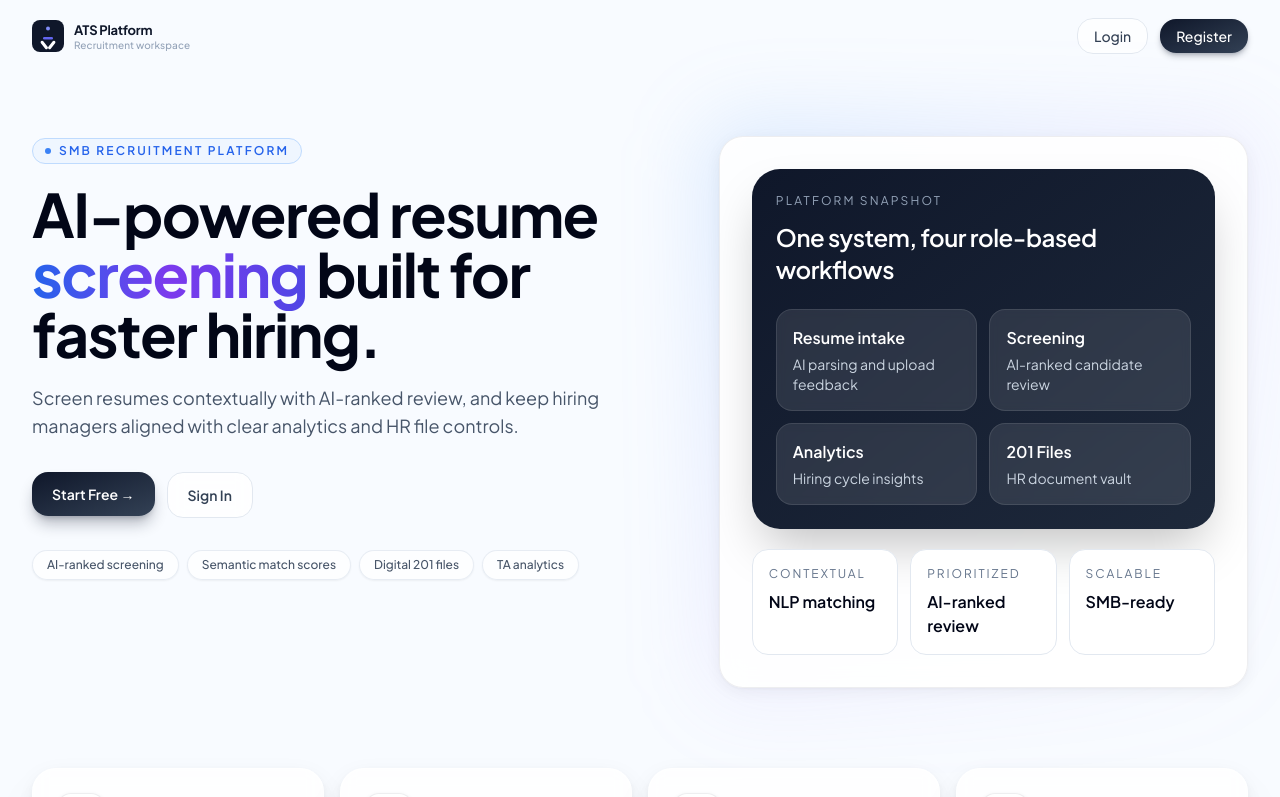
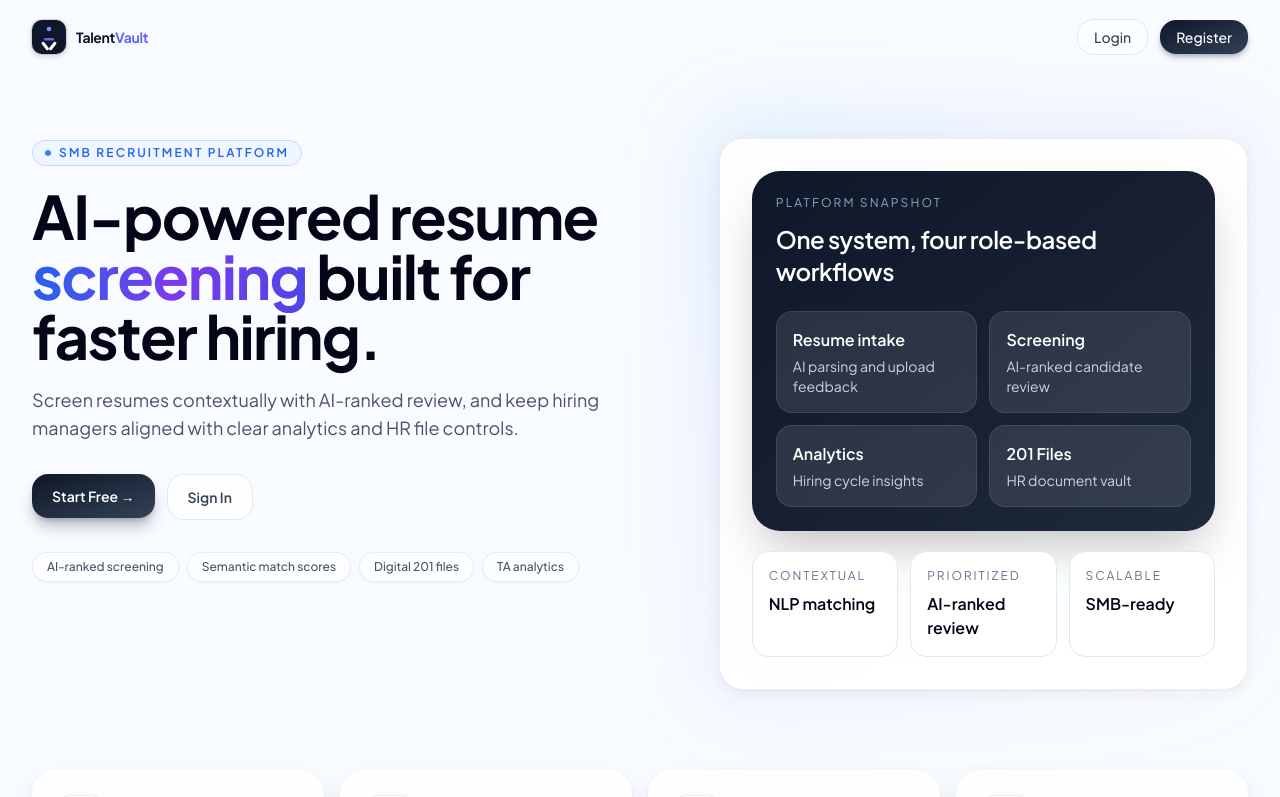
Before and after one commit to nielc81-eng/ATS, a React (Vite) app: page / in a window 1280 px wide. Shown: the top 797 px of the page. Built offline with nearby package versions, Linux system fonts and the light colour scheme.

Commit message:
feat: implement recruiter dashboard with digital 201 file management, candidate document inbox, and user-facing authentication screens.

```diff
--- a/index.html
+++ b/index.html
@@ -3,7 +3,7 @@
   <head>
     <meta charset="UTF-8" />
     <meta name="viewport" content="width=device-width, initial-scale=1.0" />
-    <title>AI Resume Screening System</title>
+    <title>TalentVault — Enterprise ATS</title>
     <link rel="preconnect" href="https://fonts.googleapis.com">
     <link rel="preconnect" href="https://fonts.gstatic.com" crossorigin>
     <link href="https://fonts.googleapis.com/css2?family=Plus+Jakarta+Sans:wght@300;400;500;600;700;800&display=swap" rel="stylesheet">
--- a/src/components/branding/BrandMark.jsx
+++ b/src/components/branding/BrandMark.jsx
@@ -1,89 +1,95 @@
 import React from "react";
 
 /**
- * BrandMark — Enterprise-grade logomark.
- * Renders a geometric SVG mark + wordmark. No emoji, no plain text initials.
+ * BrandMark — Enterprise logomark.
+ *
+ * Usage contexts:
+ *  <BrandMark />               — light sidebar / landing, full mark + name
+ *  <BrandMark compact />       — collapsed sidebar / navbar, icon only
+ *  <BrandMark inverse />       — dark sidebar, white-on-dark rendering
+ *  <BrandMark compact inverse />  — collapsed dark sidebar
  */
 export default function BrandMark({ compact = false, inverse = false }) {
+  // Color tokens driven by inverse flag
+  const bg     = inverse ? "rgba(255,255,255,0.10)" : "#0f172a";
+  const bgRing = inverse ? "rgba(255,255,255,0.14)" : "transparent";
+  const mark   = inverse ? "#ffffff" : "#ffffff";
+  const accent = inverse ? "#818cf8" : "#6366f1";
+
   return (
     <div className="flex items-center gap-2.5 select-none">
-      {/* Logomark — geometric SVG */}
+
+      {/* ── Logomark ── */}
       <div
         className="relative flex-none"
         style={{
-          width: 32,
-          height: 32,
+          width: 34,
+          height: 34,
+          borderRadius: 10,
+          background: bg,
+          boxShadow: inverse
+            ? "0 0 0 1px rgba(255,255,255,0.12), 0 2px 8px rgba(0,0,0,0.25)"
+            : "0 0 0 1px rgba(15,23,42,0.12), 0 2px 6px rgba(15,23,42,0.18)",
         }}
       >
         <svg
-          width="32"
-          height="32"
-          viewBox="0 0 32 32"
+          width="34"
+          height="34"
+          viewBox="0 0 34 34"
           fill="none"
           xmlns="http://www.w3.org/2000/svg"
           aria-hidden="true"
         >
-          {/* Outer square with rounded corners */}
-          <rect
-            width="32"
-            height="32"
-            rx="8"
-            fill={inverse ? "#ffffff" : "#0f172a"}
-          />
-          {/* Inner geometric mark — abstract "A" / upward arrow form */}
           {/* Left bar */}
           <rect
-            x="8"
-            y="22"
+            x="9"
+            y="23"
             width="3"
             height="10"
             rx="1.5"
-            fill={inverse ? "#0f172a" : "#ffffff"}
-            transform="rotate(-38 8 22)"
+            fill={mark}
+            transform="rotate(-38 9 23)"
           />
           {/* Right bar */}
           <rect
-            x="21"
-            y="22"
+            x="22"
+            y="23"
             width="3"
             height="10"
             rx="1.5"
-            fill={inverse ? "#0f172a" : "#ffffff"}
-            transform="rotate(38 24 22)"
+            fill={mark}
+            transform="rotate(38 25 23)"
           />
-          {/* Cross bar */}
+          {/* Cross bar — indigo accent */}
           <rect
-            x="11"
-            y="17"
+            x="12"
+            y="18"
             width="10"
             height="2.5"
             rx="1.25"
-            fill={inverse ? "#0f172a" : "#6366f1"}
+            fill={accent}
           />
-          {/* Top dot */}
+          {/* Top pip */}
           <circle
-            cx="16"
-            cy="8.5"
-            r="2"
-            fill={inverse ? "#0f172a" : "#818cf8"}
+            cx="17"
+            cy="9"
+            r="2.25"
+            fill={inverse ? "rgba(255,255,255,0.55)" : "#818cf8"}
           />
         </svg>
       </div>
 
-      {/* Wordmark */}
+      {/* ── Wordmark (only when not compact) ── */}
       {!compact && (
-        <div>
+        <div className="min-w-0">
           <div
-            className="text-[13px] font-bold leading-tight tracking-tight"
-            style={{ color: inverse ? "#ffffff" : "#0f172a", letterSpacing: "-0.02em" }}
+            className="text-[14px] font-bold leading-none tracking-tight truncate"
+            style={{
+              color: inverse ? "#ffffff" : "#0f172a",
+              letterSpacing: "-0.025em",
+            }}
           >
-            ATS Platform
-          </div>
-          <div
-            className="text-[10px] font-medium leading-none mt-0.5"
-            style={{ color: inverse ? "rgba(255,255,255,0.4)" : "#94a3b8", letterSpacing: "0.01em" }}
-          >
-            Recruitment workspace
+            Talent<span style={{ color: accent }}>Vault</span>
           </div>
         </div>
       )}
--- a/src/pages/admin/Users.jsx
+++ b/src/pages/admin/Users.jsx
@@ -1,4 +1,5 @@
 import React, { useMemo, useState } from "react";
+import { motion, AnimatePresence } from "framer-motion";
 import { useAuth } from "../../context/AuthContext";
 import { useAdminData } from "../../context/AdminDataContext";
 import { rolePermissions } from "../../lib/adminMockData";
@@ -263,7 +264,15 @@ export default function AdminUsers() {
                 </th>
               </tr>
             </thead>
-            <tbody className="divide-y divide-slate-200 bg-white">
+            <AnimatePresence mode="wait">
+              <motion.tbody
+                key={statusFilter}
+                initial={{ opacity: 0, y: 10 }}
+                animate={{ opacity: 1, y: 0 }}
+                exit={{ opacity: 0, y: -10 }}
+                transition={{ duration: 0.2 }}
+                className="divide-y divide-slate-200 bg-white"
+              >
               {filteredUsers.map((user) => (
                 <tr key={user.email} className={user.status === "Archived" ? "bg-amber-50/30" : ""}>
                   <td className="px-6 py-4 align-top">
@@ -339,7 +348,8 @@ export default function AdminUsers() {
                   </td>
                 </tr>
               ) : null}
-            </tbody>
+              </motion.tbody>
+            </AnimatePresence>
           </table>
         </div>
       </section>
--- a/src/pages/recruiter/Applicants.jsx
+++ b/src/pages/recruiter/Applicants.jsx
@@ -1,5 +1,6 @@
 import React, { useMemo, useState } from "react";
 import { Link, useParams } from "react-router-dom";
+import { motion, AnimatePresence } from "framer-motion";
 import { PageFrame } from "../../components/layout/ShellPrimitives";
 import { useRecruitmentData } from "../../context/RecruitmentDataContext";
 import { getApplicationStatusLabel } from "../../lib/applicationStatuses";
@@ -134,7 +135,14 @@ export default function RecruiterApplicants() {
                   <th className="whitespace-nowrap px-6 py-3 font-medium">Actions</th>
                 </tr>
               </thead>
-              <tbody>
+              <AnimatePresence mode="wait">
+                <motion.tbody
+                  key={`${status}-${category}-${search}-${page}`}
+                  initial={{ opacity: 0, y: 10 }}
+                  animate={{ opacity: 1, y: 0 }}
+                  exit={{ opacity: 0, y: -10 }}
+                  transition={{ duration: 0.2 }}
+                >
                   {paged.map((item) => (
                     <tr key={item.id} className="border-t border-slate-100">
                       <td className="whitespace-nowrap px-6 py-4 font-medium text-slate-900">
@@ -165,7 +173,8 @@ export default function RecruiterApplicants() {
                       </td>
                     </tr>
                   ) : null}
-              </tbody>
+                </motion.tbody>
+              </AnimatePresence>
             </table>
           </div>
           <div className="flex items-center justify-between border-t border-slate-200 px-6 py-4">
--- a/src/pages/recruiter/DigitalFiles.jsx
+++ b/src/pages/recruiter/DigitalFiles.jsx
@@ -1,4 +1,5 @@
 import React, { useEffect, useMemo, useState } from "react";
+import { motion, AnimatePresence } from "framer-motion";
 import DigitalFileCard from "../../components/digitalFiles/DigitalFileCard";
 import DigitalFileDetailPanel from "../../components/digitalFiles/DigitalFileDetailPanel";
 import { useRecruiterDocsInbox } from "../../context/RecruiterDocsInboxContext";
@@ -246,8 +247,16 @@ export default function RecruiterDigitalFiles() {
         </div>
       </section>
 
-      {activeTab === "vault" ? (
-        <>
+      <AnimatePresence mode="wait">
+        {activeTab === "vault" ? (
+          <motion.div
+            key="vault"
+            className="space-y-6"
+            initial={{ opacity: 0, y: 10 }}
+            animate={{ opacity: 1, y: 0 }}
+            exit={{ opacity: 0, y: -10 }}
+            transition={{ duration: 0.2 }}
+          >
           <section className="surface-card p-6 sm:p-8">
             <div className="flex flex-wrap items-end justify-between gap-4">
               <div className="min-w-[16rem] flex-1">
@@ -345,9 +354,16 @@ export default function RecruiterDigitalFiles() {
               onAttachMockFile={handleAttachMockFile}
             />
           </section>
-        </>
-      ) : (
-        <>
+          </motion.div>
+        ) : (
+          <motion.div
+            key="inbox"
+            className="space-y-6"
+            initial={{ opacity: 0, y: 10 }}
+            animate={{ opacity: 1, y: 0 }}
+            exit={{ opacity: 0, y: -10 }}
+            transition={{ duration: 0.2 }}
+          >
           <section className="surface-card p-6 sm:p-8">
             <div className="flex flex-wrap items-end justify-between gap-4">
               <div className="min-w-[16rem] flex-1">
@@ -511,8 +527,9 @@ export default function RecruiterDigitalFiles() {
               </div>
             )}
           </section>
-        </>
-      )}
+          </motion.div>
+        )}
+      </AnimatePresence>
     </div>
   );
 }
--- a/src/pages/recruiter/JobModuleLayout.jsx
+++ b/src/pages/recruiter/JobModuleLayout.jsx
@@ -1,5 +1,6 @@
 import React, { useMemo } from "react";
-import { NavLink, Outlet, useParams } from "react-router-dom";
+import { NavLink, useOutlet, useParams, useLocation } from "react-router-dom";
+import { motion, AnimatePresence } from "framer-motion";
 import { PageFrame } from "../../components/layout/ShellPrimitives";
 import { useRecruitmentData } from "../../context/RecruitmentDataContext";
 
@@ -14,6 +15,8 @@ function tabClassName({ isActive }) {
 
 export default function RecruiterJobModuleLayout() {
   const { jobId = "" } = useParams();
+  const location = useLocation();
+  const currentOutlet = useOutlet();
   const { getJobById } = useRecruitmentData();
 
   const job = useMemo(() => getJobById(jobId), [getJobById, jobId]);
@@ -45,7 +48,17 @@ export default function RecruiterJobModuleLayout() {
             </NavLink>
           </div>
         </section>
-        <Outlet />
+        <AnimatePresence mode="wait">
+          <motion.div
+            key={location.pathname}
+            initial={{ opacity: 0, y: 10 }}
+            animate={{ opacity: 1, y: 0 }}
+            exit={{ opacity: 0, y: -10 }}
+            transition={{ duration: 0.2 }}
+          >
+            {currentOutlet}
+          </motion.div>
+        </AnimatePresence>
       </div>
     </PageFrame>
   );
```
Also changed, not shown: src/components/recruiter/CandidateProfileModal.jsx (+14 -10 lines), src/pages/auth/Register.jsx (+1 -65 lines), src/pages/recruiter/ApplicantCategories.jsx (+13 -4 lines). Lines whose indentation alone changed are shown as unchanged.
